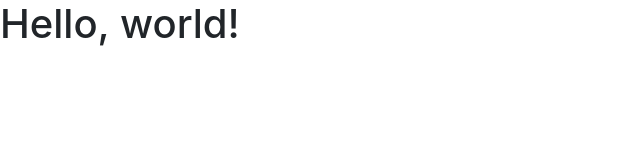
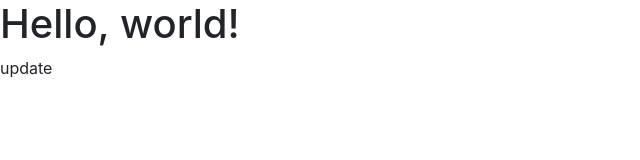
Before and after one commit to aidanelm/donnellyinitiative, a plain HTML site: page index.html in a window 1280 px wide. Shown: the full height of the page, 0-640 px from the left. Drawn offline with nearby package versions, Linux system fonts and the light colour scheme.

Commit message:
vs commit

```diff
--- a/index.html
+++ b/index.html
@@ -10,6 +10,7 @@
 </head>
 <body>
     <h1>Hello, world!</h1>
+    <p>update</p>
 
     <!-- Tensorflow JS -->
     <script src="https://cdn.jsdelivr.net/npm/@tensorflow/tfjs@1.0.0/dist/tf.min.js"></script>
```
